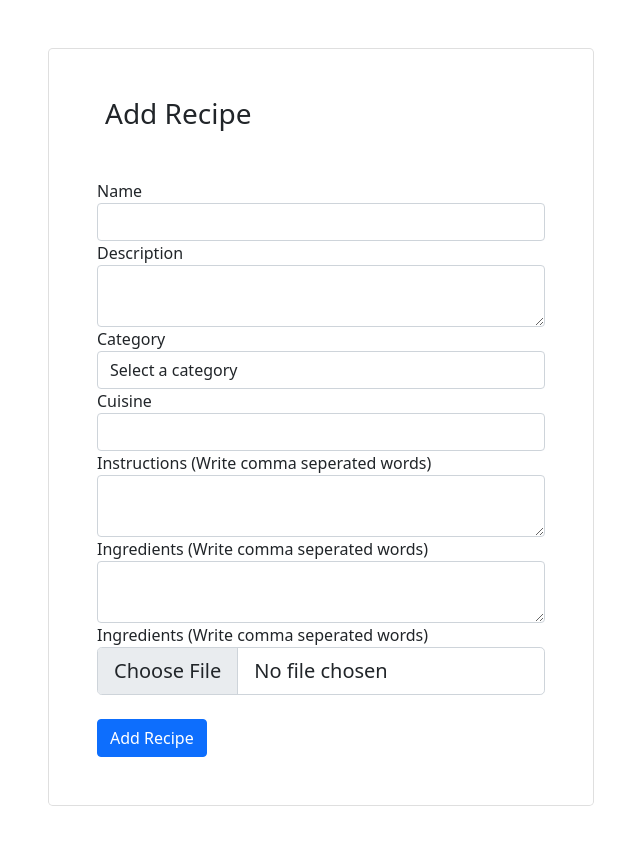
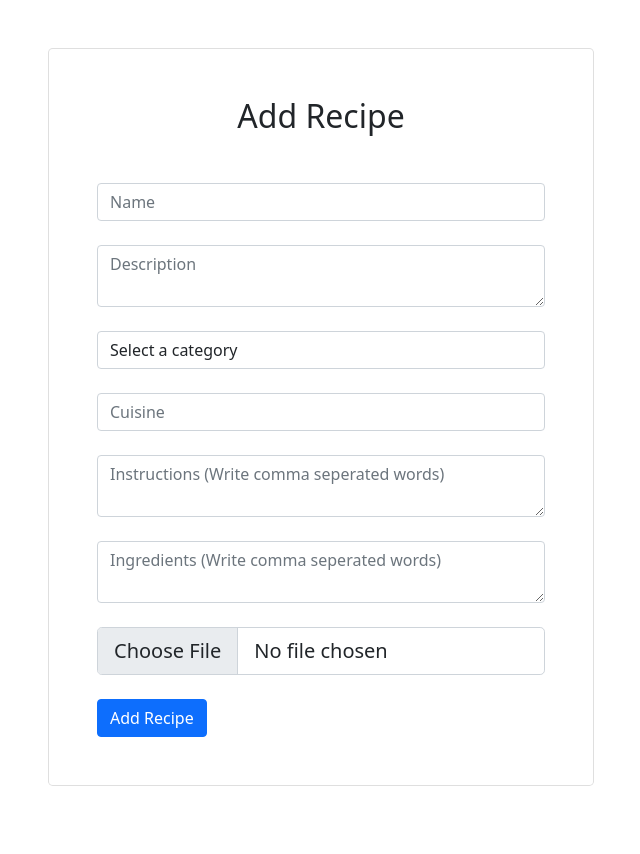
Before and after one commit to Boushra-ahmad/SystemDeploymentProject, a Flask app: page /addrecipe in a window 1280 px wide. Shown: the whole page, without its empty margins (319-959 px from the left). After the commit the page ends 786 px from the top, so only its background shows below. Run offline with Flask 3, Linux system fonts and the light colour scheme.

Commit message:
updated addrecipe page

```diff
--- a/templates/add-recipe.html
+++ b/templates/add-recipe.html
@@ -13,19 +13,18 @@
           <div class="col-lg-8 col-xl-6">
             <div class="card rounded-3">
               <div class="card-body p-4 p-md-5">
-                <h3 class="mb-4 pb-2 pb-md-0 mb-md-5 px-md-2">Add Recipe</h3>
+                <h2 class="mb-4 pb-2 pb-md-0 mb-md-5 px-md-2 text-center">Add Recipe</h2>
 
                 <form method="POST" action="/addrecipe" enctype="multipart/form-data">
                     <div class="form-group">
-                        <label for="name">Name</label>
-                        <input type="text" id="name" name="name" class="form-control" required>
+                        <input type="text" id="name" name="name" class="form-control" placeholder="Name" required>
                     </div>
+                    <br/>
                     <div class="form-group">
-                        <label for="description">Description</label>
-                        <textarea id="description" name="description" class="form-control" required></textarea>
+                        <textarea id="description" placeholder="Description" name="description" class="form-control" required></textarea>
                     </div>
+                    <br/>
                     <div class="form-group">
-                        <label for="category">Category</label>
                         <select id="category" name="category" class="form-control" required>
                             <option value="">Select a category</option>
                             <option value="dinner">Dinner</option>
@@ -34,21 +33,21 @@
                             <option value="snack">Snack</option>
                         </select>
                     </div>
+                    <br/>
                     <div class="form-group">
-                        <label for="cuisine">Cuisine</label>
-                        <input type="text" id="cuisine" name="cuisine" class="form-control" required>
+                        <input type="text" id="cuisine" placeholder="Cuisine" name="cuisine" class="form-control" required>
                     </div>
+                    <br/>
                     <div class="form-group">
-                        <label for="instructions">Instructions (Write comma seperated words)</label>
-                        <textarea id="instructions" name="instructions" class="form-control" required></textarea>
+                        <textarea id="instructions" placeholder="Instructions (Write comma seperated words)" name="instructions" class="form-control" required></textarea>
                     </div>
+                    <br/>
                     <div class="form-group">
-                        <label for="ingredients">Ingredients (Write comma seperated words)</label>
-                        <textarea id="ingredients" name="ingredients" class="form-control" required></textarea>
+                        <textarea id="ingredients" placeholder="Ingredients (Write comma seperated words)" name="ingredients" class="form-control" required></textarea>
                     </div>
+                    <br/>
                     <div class="form-group">
-                        <label for="ingredients">Ingredients (Write comma seperated words)</label>
-                        <input class="form-control form-control-lg" id="formFileLg" type="file" />
+                         <input class="form-control form-control-lg" id="image" name="image" type="file" />
                     </div>
                     <br/>
                     <button type="submit" class="btn btn-primary">Add Recipe</button>
```
